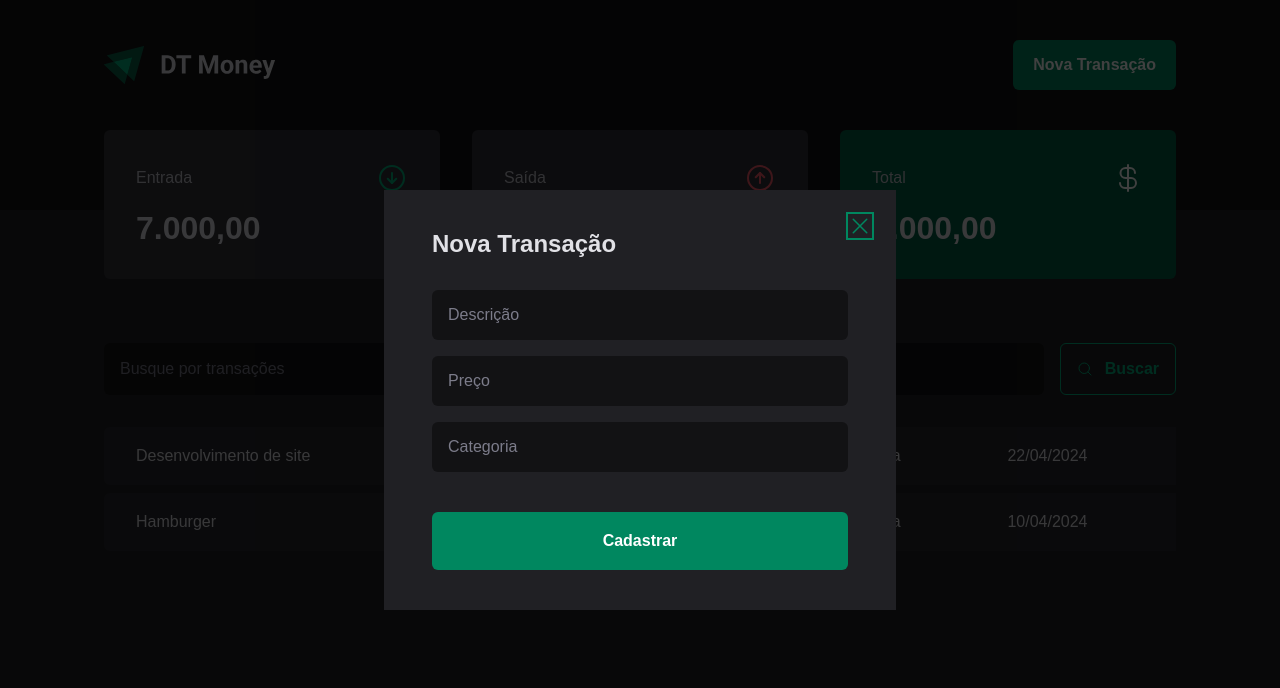
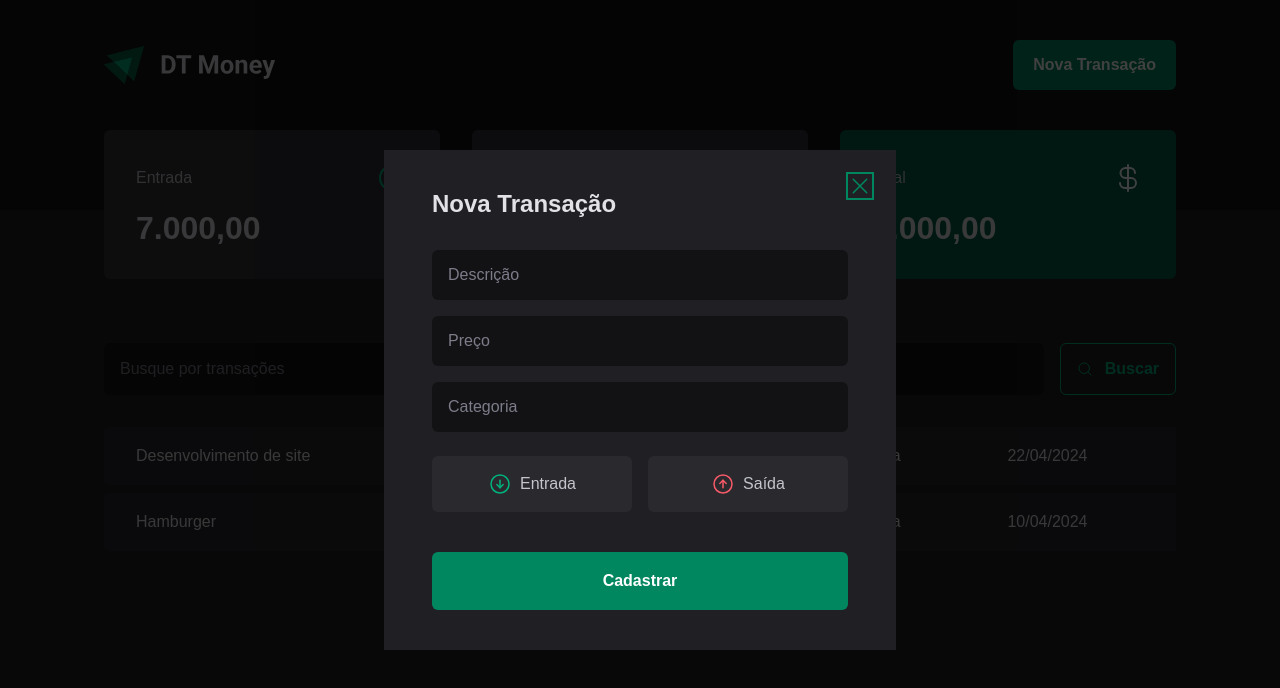
Before and after one commit to NetoResende/dt-monbey, a React (Vite) app: page / in a window 1280 px wide. Both pictures are taken after a click on the button "Nova Transação". Shown: the top 688 px of the page. Built offline with nearby package versions, Linux system fonts and the light colour scheme.

Commit message:
Criando radio button acessível

```diff
--- a/package.json
+++ b/package.json
@@ -11,6 +11,7 @@
   },
   "dependencies": {
     "@radix-ui/react-dialog": "^1.1.1",
+    "@radix-ui/react-radio-group": "^1.2.0",
     "@types/styled-components": "^5.1.34",
     "phosphor-react": "^1.4.1",
     "react": "^18.3.1",
--- a/src/components/NewTransactionsModal/index.tsx
+++ b/src/components/NewTransactionsModal/index.tsx
@@ -1,6 +1,6 @@
 import * as Dialog from '@radix-ui/react-dialog';
-import { DailogCloseButton, DaylogContent, DaylogOverlay} from './styles';
-import { X } from 'phosphor-react';
+import { DailogCloseButton, DaylogContent, DaylogOverlay, TransactionsType, TransactionsTypeButton} from './styles';
+import { ArrowCircleDown, ArrowCircleUp, X } from 'phosphor-react';
 
 export function NewTransactionsModal() {
   return (
@@ -17,6 +17,17 @@
             <input type="number" placeholder='Preço' required/>
             <input type="text" placeholder='Categoria' required/>
 
+            <TransactionsType>
+              <TransactionsTypeButton variant='income' value='income'>
+                <ArrowCircleDown size={24}/>
+                Entrada
+              </TransactionsTypeButton>
+              <TransactionsTypeButton variant='outcome' value='outcome'>
+                <ArrowCircleUp size={24}/>
+                Saída
+              </TransactionsTypeButton>
+            </TransactionsType>
+
             <button type='submit'>
               Cadastrar
             </button>
--- a/src/components/NewTransactionsModal/styles.ts
+++ b/src/components/NewTransactionsModal/styles.ts
@@ -1,5 +1,6 @@
 import styled from "styled-components";
 import * as Dialog from '@radix-ui/react-dialog';
+import * as RadioGroup from '@radix-ui/react-radio-group';
 
 export const DaylogOverlay = styled(Dialog.Overlay)`
   position: fixed;
@@ -64,3 +65,44 @@
   cursor: pointer;
   color: ${props=>props.theme['green-500']};
 `;
+
+export const TransactionsType = styled(RadioGroup.Root)`
+  display: grid;
+  grid-template-columns: repeat(2, 1fr);
+  gap: 1rem;
+  margin-top: 0.5rem;
+`;
+interface TransactionsTypeButtonProps {
+  variant: 'income' | 'outcome';
+}
+export const TransactionsTypeButton = styled(RadioGroup.Item) <TransactionsTypeButtonProps>`
+  display: flex;
+  align-items: center;
+  justify-content: center;
+  gap: 0.5rem;
+  padding: 1rem;
+  background: ${props=>props.theme['gray-700']};
+  color: ${props=>props.theme['gray-300']};
+  border-radius: 6px;
+  border: 0;
+  cursor: pointer;
+
+  svg {
+    color: ${props => props.variant === 'income' ? props.theme['green-300'] : props.theme['red-300']};
+  }
+  &[data-state = 'unchecked']:hover {
+    background: ${props => props.theme['gray-600']};
+    transition: background-color 0.2s;
+  }
+
+  &[data-state ='checked'] {
+    color: ${props => props.theme.white};
+    background: ${props => props.variant === 'income' ? props.theme['green-500'] : props.theme['red-500']};
+    box-shadow: none;
+
+    svg {
+      color: ${props => props.theme.white};
+    }
+  }
+
+`;
```
Also changed, not shown: 1 other file (tests, documents, lock files or other folders).
